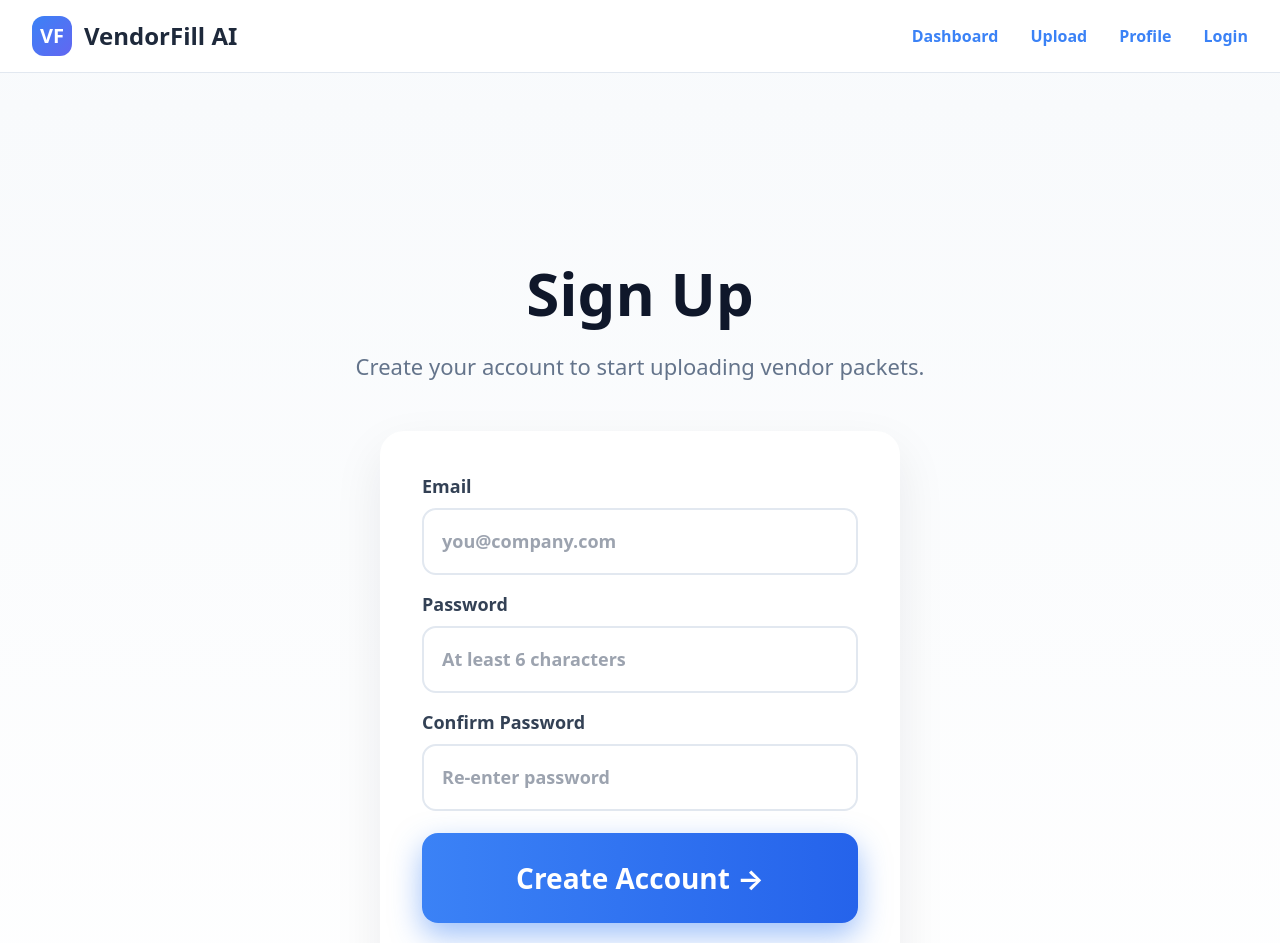
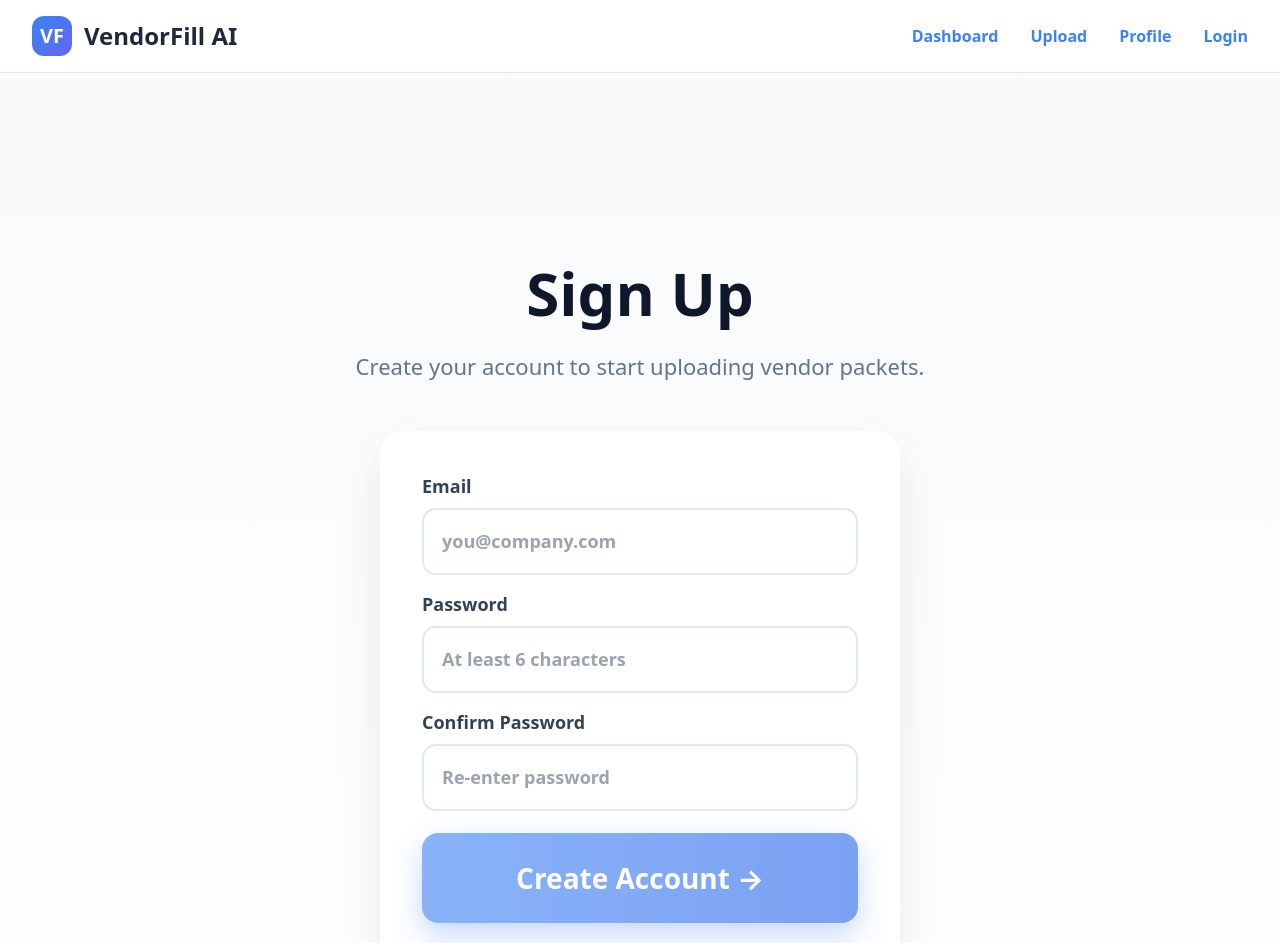
Before and after one commit to deansw/vendorfill, a Next.js app: page /signup in a window 1280 px wide. Shown: the top 943 px of the page. Built offline with nearby package versions, Linux system fonts and the light colour scheme; no server answers.

Commit message:
Update page.tsx

```diff
--- a/app/signup/page.tsx
+++ b/app/signup/page.tsx
@@ -1,13 +1,11 @@
 "use client"
-import { useState } from "react"
+import { useMemo, useState } from "react"
 import { createClient } from "@/utils/supabase/client"
-import { useRouter } from "next/navigation"
 import PageShell from "@/components/PageShell"
 import PrimaryCtaButton from "@/components/PrimaryCtaButton"
 
 export default function Signup() {
   const supabase = createClient()
-  const router = useRouter()
 
   const [email, setEmail] = useState("")
   const [password, setPassword] = useState("")
@@ -16,11 +14,21 @@ export default function Signup() {
   const [error, setError] = useState("")
   const [message, setMessage] = useState("")
 
+  const canSubmit = useMemo(() => {
+    if (!email.trim()) return false
+    if (!password) return false
+    if (password.length < 6) return false
+    if (password !== confirmPassword) return false
+    return true
+  }, [email, password, confirmPassword])
+
   const handleSignup = async () => {
     setError("")
     setMessage("")
 
-    if (!email || !password) {
+    const cleanEmail = email.trim()
+
+    if (!cleanEmail || !password) {
       setError("Please enter an email and password.")
       return
     }
@@ -36,32 +44,34 @@ export default function Signup() {
     setLoading(true)
 
     const { data, error } = await supabase.auth.signUp({
-      email,
+      email: cleanEmail,
       password,
       options: {
-        // After clicking the confirmation email (if enabled),
-        // Supabase can redirect here.
-        emailRedirectTo: `${window.location.origin}/dashboard`,
+        // After confirming the email, send them to login (more predictable than dashboard).
+        emailRedirectTo: `${window.location.origin}/login`,
       },
     })
 
     if (error) {
-      setError(error.message)
+      const msg = error.message || "Signup failed."
+
+      // Common case: user already exists (Supabase wording can vary by config)
+      if (msg.toLowerCase().includes("already") || msg.toLowerCase().includes("registered")) {
+        setError("That email is already registered. Try logging in instead.")
+      } else {
+        setError(msg)
+      }
+
       setLoading(false)
       return
     }
 
-    // If email confirmations are ON, user may be null until confirmed.
-    // Either way, we show a helpful success message.
-    setMessage(
-      data.user
-        ? "Account created! Redirecting..."
-        : "Account created! Check your email to confirm your account."
-    )
-
-    // If confirmations are off, user is created immediately:
-    if (data.user) {
-      router.push("/dashboard")
+    // If email confirmations are ON, you usually won't get an active session immediately.
+    // Give the user a crisp next step.
+    if (!data.user) {
+      setMessage("Account created! Check your email to confirm, then come back and log in.")
+    } else {
+      setMessage("Account created! You can log in now.")
     }
 
     setLoading(false)
@@ -138,20 +148,32 @@ export default function Signup() {
             />
           </label>
 
+          {/* Inline validation hint (optional but helpful) */}
+          {password && password.length < 6 && (
+            <p style={{ color: "#b45309", fontWeight: 700, textAlign: "center" }}>
+              Password must be at least 6 characters.
+            </p>
+          )}
+          {confirmPassword && password !== confirmPassword && (
+            <p style={{ color: "#b45309", fontWeight: 700, textAlign: "center" }}>
+              Passwords do not match.
+            </p>
+          )}
+
           {error && (
-            <p style={{ color: "#dc2626", fontWeight: 700, textAlign: "center" }}>
+            <p style={{ color: "#dc2626", fontWeight: 800, textAlign: "center" }}>
               {error}
             </p>
           )}
 
           {message && (
-            <p style={{ color: "#16a34a", fontWeight: 700, textAlign: "center" }}>
+            <p style={{ color: "#16a34a", fontWeight: 800, textAlign: "center" }}>
               {message}
             </p>
           )}
 
           <div style={{ marginTop: 6 }}>
-            <PrimaryCtaButton onClick={handleSignup} disabled={loading}>
+            <PrimaryCtaButton onClick={handleSignup} disabled={loading || !canSubmit}>
               {loading ? "Creating account..." : "Create Account →"}
             </PrimaryCtaButton>
           </div>
```
